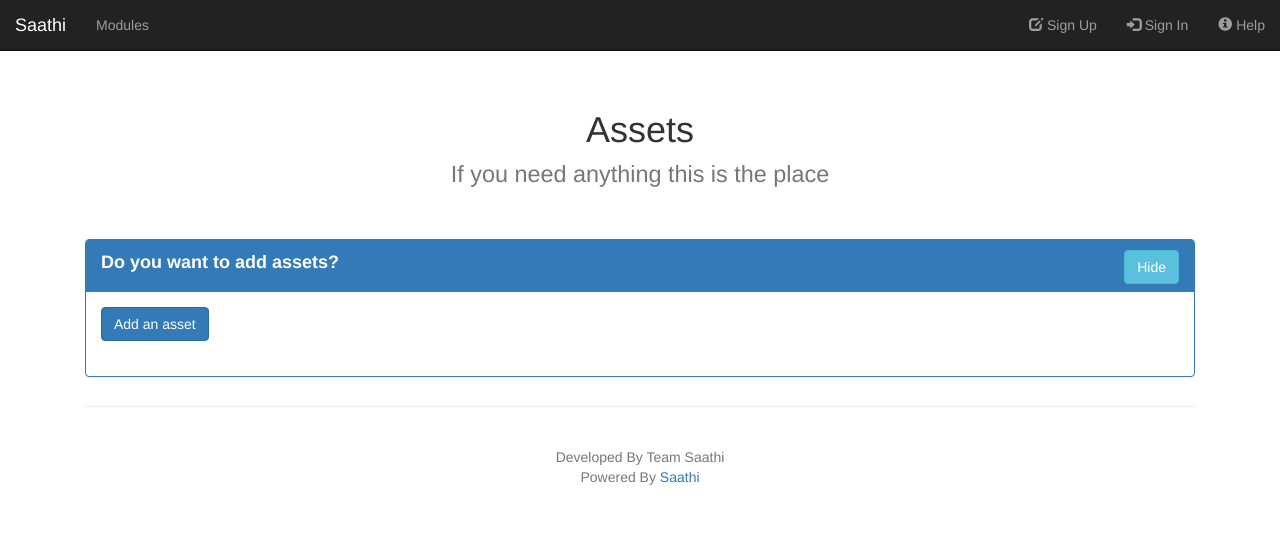
After one commit to nisargjhaveri/saathi, a PHP site: template app/views/assets/index.php in a window 1280 px wide. The commit adds this page. Shown: the top 546 px of the page. Run offline with PHP 8.4, Linux system fonts and the light colour scheme; the template is opened without the code that fills it, so the values that code supplies are empty; some libraries are stand-ins or nearby versions.

Commit message:
added assets insert

```diff
--- /dev/null
+++ b/app/views/assets/index.php
@@ -0,0 +1,154 @@
+<!DOCTYPE html>
+<html>
+<head>
+    <meta charset="utf-8">
+    <meta http-equiv="X-UA-Compatible" content="IE=edge">
+    <meta name="viewport" content="width=device-width, initial-scale=1">
+    <link href="<?php echo base_url(); ?>static/css/bootstrap.min.css" rel="stylesheet" media="screen">
+    <link href="<?php echo base_url(); ?>static/css/sidebar.css" rel="stylesheet" media="screen">
+    <script src="https://ajax.googleapis.com/ajax/libs/jquery/1.11.2/jquery.min.js"></script>
+    <script src="<?php echo base_url(); ?>static/js/bootstrap.js"></script>
+
+</head>
+<nav class="navbar navbar-inverse navbar-fixed-top" id="navbar" role="navigation" style="visibility: visible">
+    <div class="container-fluid">
+
+        <!-- Brand and toggle get grouped for better mobile display -->
+        <div class="navbar-header">
+            <button type="button" class="navbar-toggle collapsed" data-toggle="collapse" data-target="#bs-example-navbar-collapse-1">
+                <span class="sr-only">Toggle navigation</span>
+                <span class="icon-bar"></span>
+                <span class="icon-bar"></span>
+                <span class="icon-bar"></span>
+            </button>
+
+            <a class="navbar-brand" href="<?php echo base_url(); ?>">Saathi</a>
+        </div>
+
+        <!-- Collect the nav links, forms, and other content for toggling -->
+        <div class="collapse navbar-collapse" id="bs-example-navbar-collapse-1">
+            <ul class="nav navbar-nav">
+            </ul>
+
+            <ul class="nav navbar-nav navbar-right">
+                <!--li><a href="#">Link</a></li-->
+                <li>
+                    <a href="#">
+                        <i class="glyphicon glyphicon-edit"></i>
+                        Sign Up
+                    </a>
+                </li>
+                <li>
+                    <a href="#">
+                        <i class="glyphicon glyphicon-log-in"></i>
+                        Sign In
+                    </a>
+                </li>
+                <li>
+                    <a href="#">
+                        <i class="glyphicon glyphicon-info-sign"></i>
+                        Help
+                    </a>
+                </li>
+            </ul>
+
+            <ul class="nav navbar-nav navbar-left">
+                <li>
+                    <a href="#menu-toggle" id="menu-toggle">
+                        Modules
+                    </a>
+                </li>
+            </ul>
+
+        </div><!-- /.navbar-collapse -->
+    </div><!-- /.container-fluid -->
+</nav>
+<body style="padding: 50px">
+<div id="wrapper" class="toggled">
+    <!-- Sidebar -->
+    <div id="sidebar-wrapper">
+        <ul class="sidebar-nav">
+
+            <li>
+                <a href="<?php echo base_url(); ?>missing/">
+                    Missing People
+                </a>
+            </li>
+
+            <li>
+                <a href="#">
+                    Organisations
+                </a>
+            </li>
+
+            <li>
+                <a href="#">
+                    Camps
+                </a>
+            </li>
+
+            <li>
+                <a href="#">
+                    Assets
+                </a>
+            </li>
+
+            <li>
+                <a href="#">
+                    Requests
+                </a>
+            </li>
+
+        </ul>
+    </div>
+    <div id="page-content-wrapper" style="background-color: #ffffff;">
+        <div class="container-fluid">
+            <div class="row">
+                <div class="col-lg-12">
+                    <div class="page-header">
+                        <h1 style="text-align: center;">
+                            Assets<br/>
+                            <small>If you need anything this is the place</small>
+                        </h1>
+                        <br /><br />
+                        <div class="panel panel-primary">
+                            <div class="panel-heading" style="font-size: large; padding-bottom: 15px">
+                                <b>Do you want to add assets?</b>
+                                <div class="btn btn-info" id="show" style="float: right">Hide</div>
+                            </div>
+                            <div class="panel-body" id="panelBody">
+                                <div class="btn btn-primary">
+                                    <a style="color: #ffffff" href="add">Add an asset</a>
+                                </div><br /><br />
+                            </div>
+                        </div>
+                    </div>
+                </div>
+            </div>
+        </div>
+    </div>
+</div>
+
+<footer class="footer">
+    <div class="container">
+        <p class="text-muted" style="text-align: center">
+            Developed By Team Saathi <br/>
+            Powered By <a href="https://github.com/nisargjhaveri/saathi">Saathi</a>
+        </p>
+    </div>
+</footer>
+
+<!-- Toggle Script -->
+<script>
+    $("#menu-toggle").click(function(e) {
+        e.preventDefault();
+        $("#wrapper").toggleClass("toggled");
+    });
+
+    $("#show").click(function(e) {
+        e.preventDefault();
+        $("#panelBody").toggle("display");
+        $(this).text(($(this).text() == 'Hide') ? 'Show More' : 'Hide');
+    });
+
+</script>
--- a/app/views/home.php
+++ b/app/views/home.php
@@ -88,7 +88,7 @@
             </li>
 
             <li>
-                <a href="#">
+                <a href="<?php echo base_url(); ?>assets/">
                     Assets
                 </a>
             </li>
@@ -161,7 +161,7 @@
                             </a>
                         </div>
                         <div class="btn-group" role="group">
-                            <a href="#">
+                            <a href="<?php echo base_url(); ?>assets/">
                                 <button type="button" class="btn btn-primary">Assets</button>
                             </a>
                         </div>
```
Also changed, not shown: app/controllers/assets.php (added, +36 -0 lines), app/models/assets_model.php (added, +56 -0 lines), app/views/assets/add_assets.php (added, +17 -0 lines).
